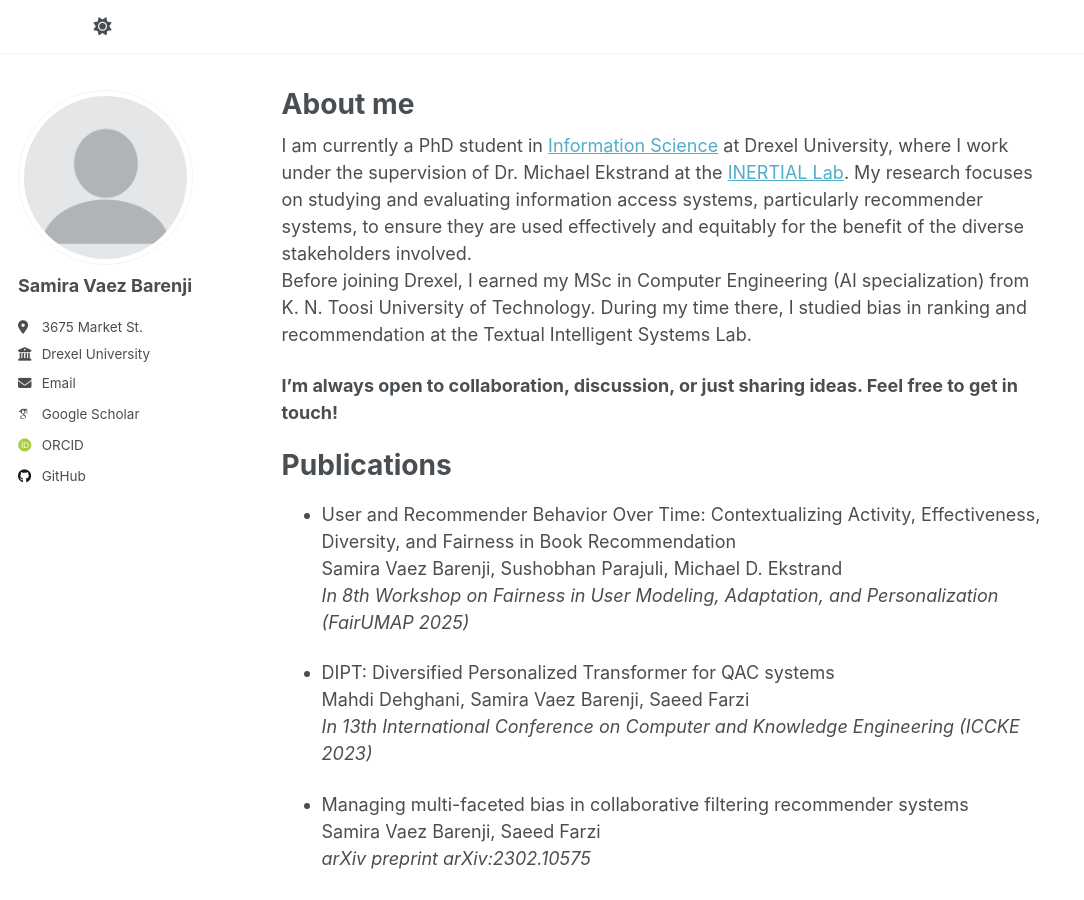
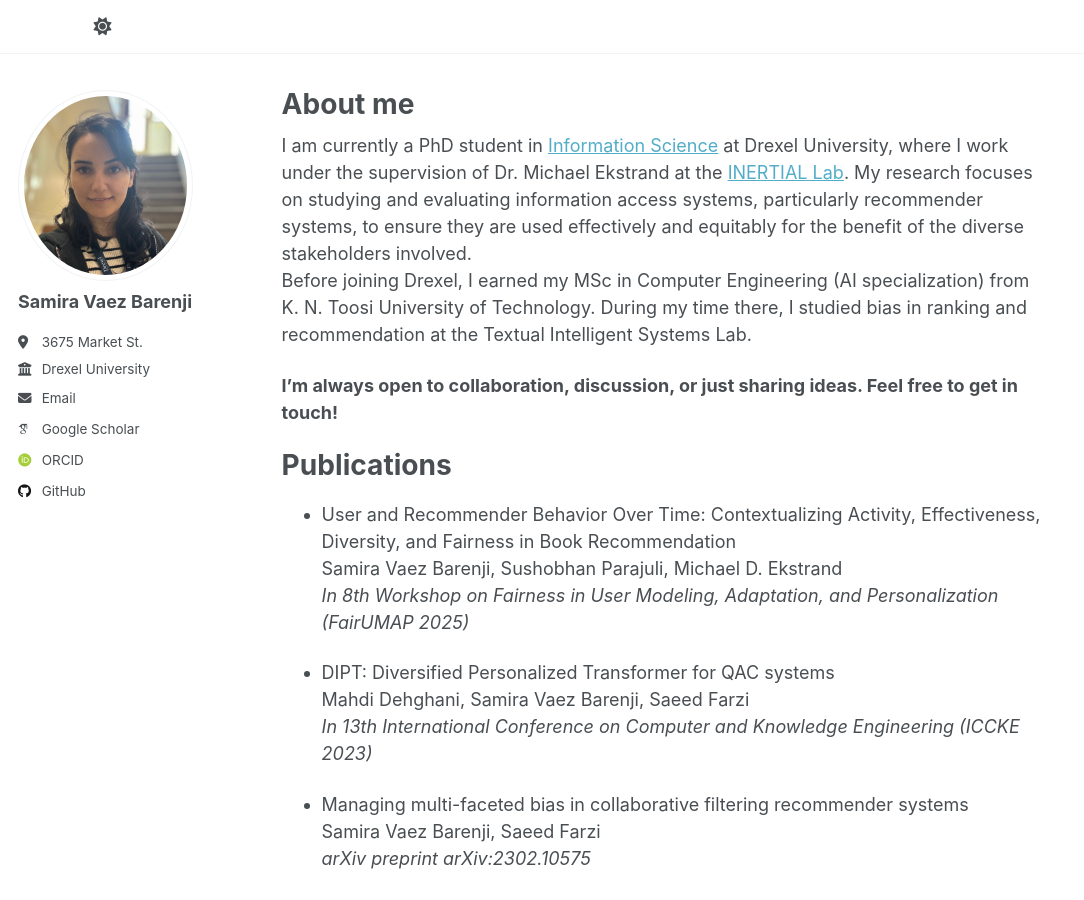
Before and after one commit to samiravaez/samiravaez.github.io, a Jekyll site: the page built from _pages/about.md, in a window 1280 px wide and 900 px high. Shown: the whole window, without its empty margins (0-1084 px from the left). Built offline with Jekyll 4.4.1, drawn with Linux system fonts in a browser that asks for light colours; some web fonts are replaced.

Commit message:
Update _config.yml

```diff
--- a/_config.yml
+++ b/_config.yml
@@ -22,7 +22,7 @@ repository               : ""
 #               Additional customization can be done by editing /_includes/author-profile.html
 author:
   # Biographic information
-  avatar           : "profile.png"
+  avatar           : "samira.jpg"
   name             : "Samira Vaez Barenji"
   pronouns         : # example: "she/her"
   bio              : ""
```
